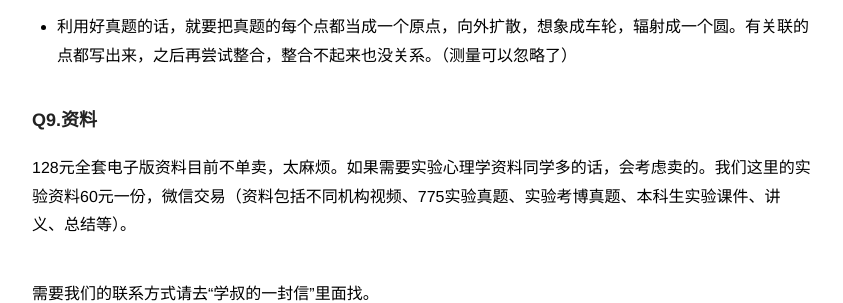
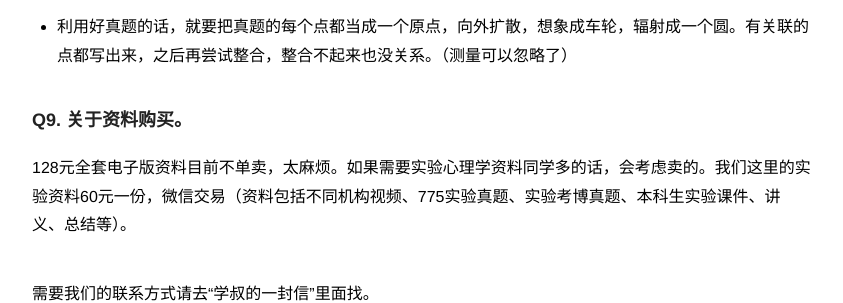
Before and after one commit to zapp926/cnu.github.io, a Jekyll site: the page built from _posts/2018-09-02-thoughts.md, in a window 1280 px wide and 900 px high, scrolled down 3951 px. Shown: the part 150-453 px from the top of the window, without its empty margins (218-1061 px from the left). Built offline with Jekyll 4.4.1, drawn with Linux system fonts in a browser that asks for light colours.

Commit message:
add blog

```diff
--- a/_posts/2018-09-02-thoughts.md
+++ b/_posts/2018-09-02-thoughts.md
@@ -104,7 +104,7 @@ description:  现在长辈有毒，教育制度有毒，社会有毒，希望大
 
 * 利用好真题的话，就要把真题的每个点都当成一个原点，向外扩散，想象成车轮，辐射成一个圆。有关联的点都写出来，之后再尝试整合，整合不起来也没关系。（测量可以忽略了）
 
-### Q9.资料
+### Q9. 关于资料购买。
 
 128元全套电子版资料目前不单卖，太麻烦。如果需要实验心理学资料同学多的话，会考虑卖的。我们这里的实验资料60元一份，微信交易（资料包括不同机构视频、775实验真题、实验考博真题、本科生实验课件、讲义、总结等）。
 
```
